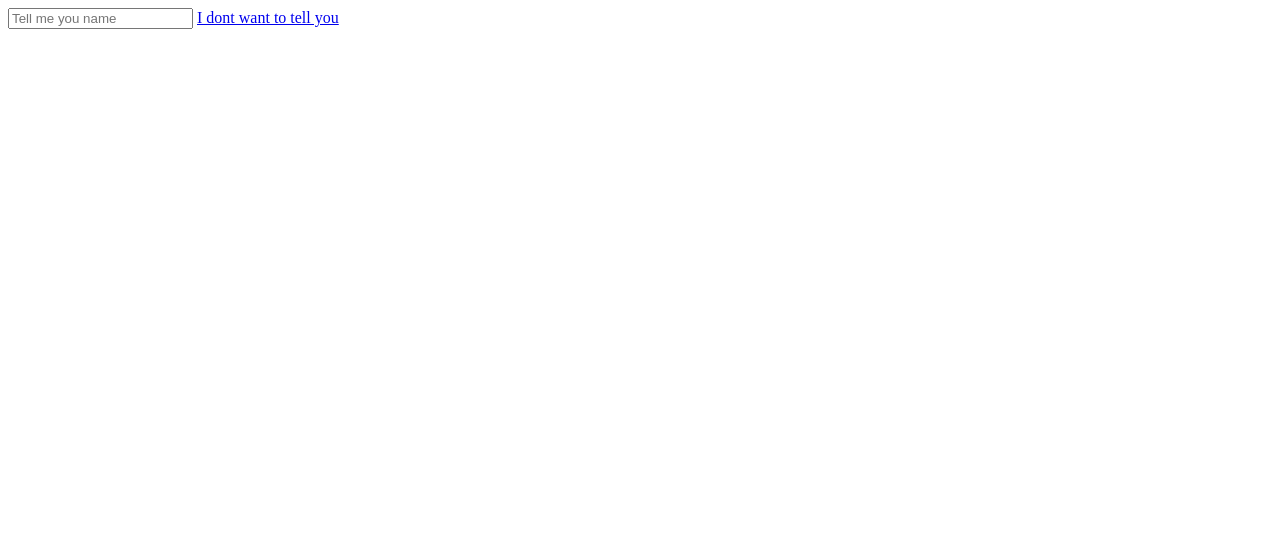
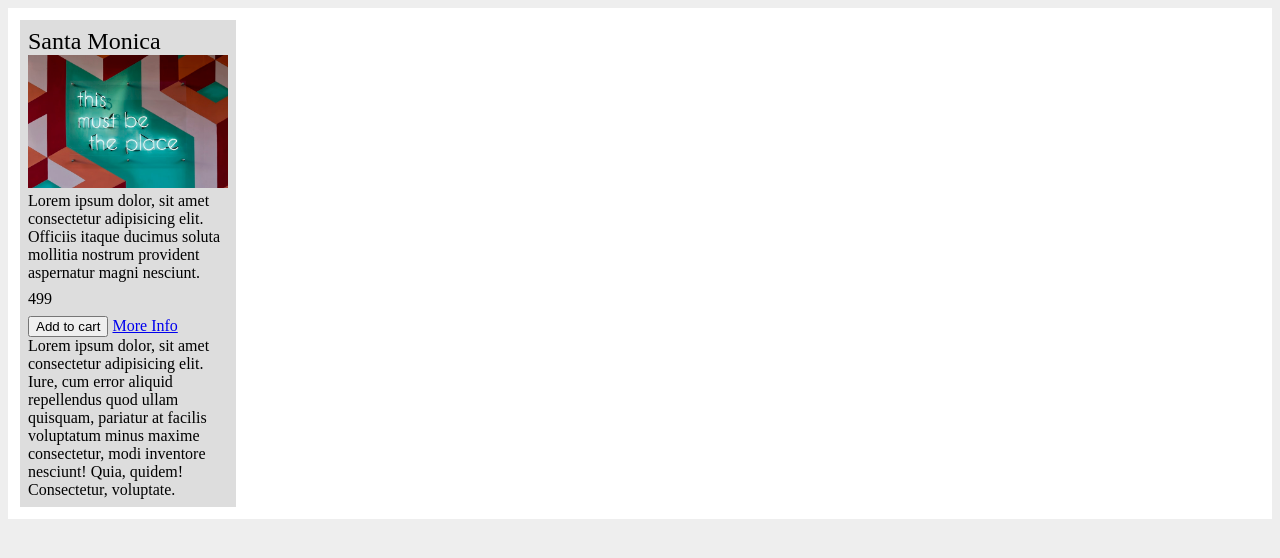
Before and after one commit to SumailaItech/jQuery-Shop-App, a plain HTML site: page index.html in a window 1280 px wide. Drawn offline with Linux system fonts and the light colour scheme.

Commit message:
finished setting up the store Items

```diff
--- a/css/style.css
+++ b/css/style.css
@@ -1,4 +1,4 @@
-.box{
+/* .box{
     width: 100px;
     height: 100px;
     background-color: #CFC;
@@ -14,4 +14,30 @@
     position: relative;
     top: 50%;
     transform: translateY(-50%);
+} */
+body{
+    background-color: #EEE;
 }
+
+#container{
+background-color: #FFF;
+padding: 12px;
+height: 100%;
+}
+
+.item{
+    width: 200px;
+background-color: #DDD;
+padding: 8px;
+}
+
+.item img{
+    width:100%;
+}
+.item .name{
+    font-size: 24px;
+}
+.item .price{
+    margin-top: 8px;
+    margin-bottom: 8px;
+}
--- a/index.html
+++ b/index.html
@@ -10,9 +10,18 @@
 </head>
 <body>
    <div id="container">
-    <input type="text" id="input-name" placeholder="Tell me you name">
-    <a href="http//zenva.com">I dont want to tell you</a>
-     <div id="feedback-message"></div>
+    <div class="item">
+      <div class="name">Santa Monica</div>
+      <img src="assets/1.jpeg" alt="">
+      <div class="description">Lorem ipsum dolor, sit amet consectetur adipisicing elit. Officiis itaque ducimus soluta mollitia nostrum provident aspernatur magni nesciunt.</div>
+      <div class="price">499</div>
+      <button>Add to cart</button>
+      <a href="#">More Info</a>
+      <div class="more-info">
+        Lorem ipsum dolor, sit amet consectetur adipisicing elit. Iure, cum error aliquid repellendus quod ullam quisquam, pariatur at facilis voluptatum minus maxime consectetur,
+         modi inventore nesciunt! Quia, quidem! Consectetur, voluptate.
+      </div>
+    </div>
    </div>
 </body>
 </html>
--- a/js/main.js
+++ b/js/main.js
@@ -1,39 +1,3 @@
 $(document).ready(function(){
- // $('#container input:required').addClass('highlight');
-// $('#container')
-// .find('.hot')
-// .children('.non-solid')
-// .first()
-// .next()
-// .addClass('highlight');
 
-// $('.box').on('click','.box-button', function(){
-//   $(this).parent().toggleClass('highlight');
-// });
-
-//     $('#select-menu').on('change',function(){
-//     let name = $('#select-menu option:selected').text();
-//     let distance = $('#select-menu option:selected').val();
-//     let price =  $('#select-menu option:selected').data('price');
-//         console.log(price);
-//      if(distance){
-//         $('#feedback-message').text('You are signing up for a '+name+', which costs '+ price +', to a distance of '+distance +'km');
-//     }else{
-//         $('#feedback-message').empty();
-//     }
-// })
-
-$('#input-name').on('keyup', function(){
-    let name = $(this).val();
-    console.log(name);
-    $('#feedback-message').text('Pleased to meet you ' +name);
-
-    $('a').on('click', function(e){
-        $('#feedback-message').text('That\s fine');
-        e.preventDefault();
-    })
-})
 });
-
-// parent() to go up
-// closest() is for finding the closest parent
```
Also changed, not shown: js/mainapp.js (added, +39 -0 lines), assets/1.jpeg (added).
